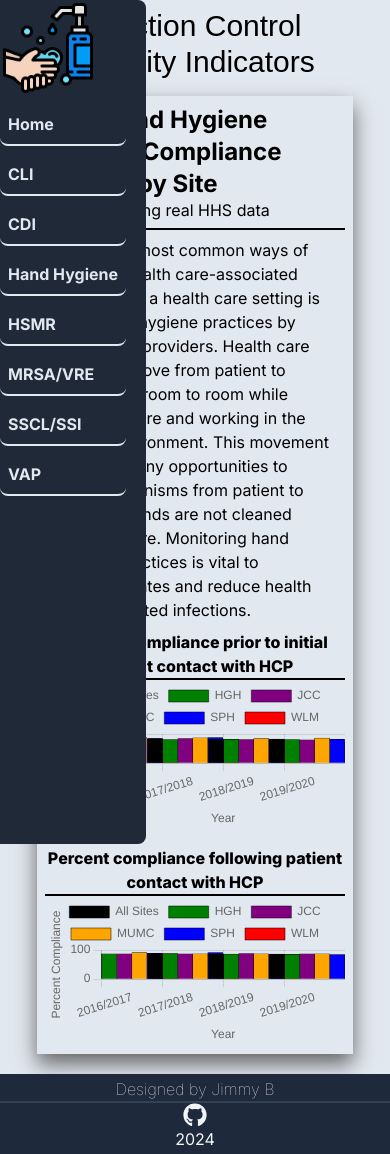
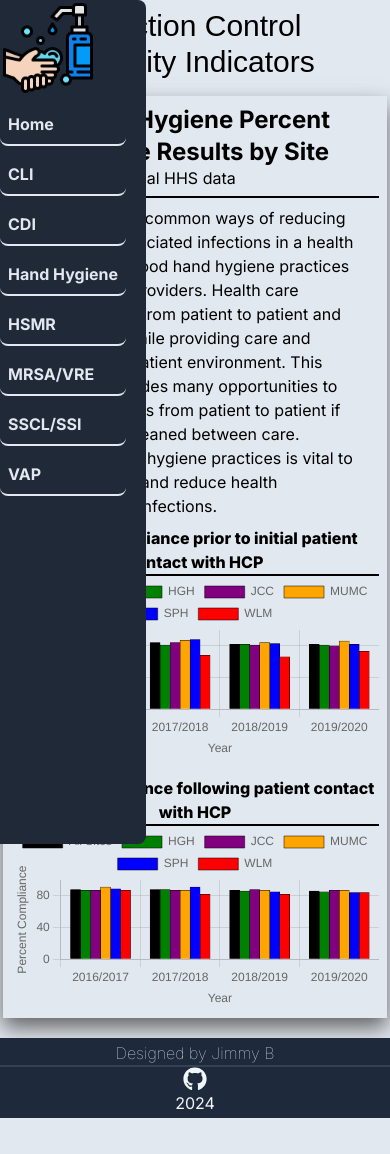
Before and after one commit to jimmybcoding/infection-control, a Next.js app: page /Hand in a window 390 px wide. After the commit the page ends 1118 px from the top, so only its background shows below. Built offline with nearby package versions, Linux system fonts and the light colour scheme; a web font is replaced by a local one.

Commit message:
make chart readable on mobile

```diff
--- a/src/app/Hand/page.tsx
+++ b/src/app/Hand/page.tsx
@@ -6,7 +6,7 @@ Chart.register(CategoryScale);
 
 const Hand: React.FC  = () => {
   return (
-    <div className='mx-auto p-2 w-4/5 min-w-min shadow-custom'>
+    <div className='mx-auto p-2 w-4/5 min-w-96 shadow-custom'>
       <p className='font-bold text-2xl'>
         HHS Hand Hygiene Percent Compliance Results by Site
       </p>
@@ -31,7 +31,7 @@ const Hand: React.FC  = () => {
           {
           label:"All Sites",
           pointStyle: 'rectRounded',
-          barThickness: 15,
+          barThickness: 10,
           data: [79,84,82,82],
           backgroundColor: ["black","black","black","black"],
           borderColor: ["black","black","black","black"],
@@ -40,7 +40,7 @@ const Hand: React.FC  = () => {
           {
             label:"HGH",
             pointStyle: 'rectRounded',
-            barThickness: 15,
+            barThickness: 10,
             data: [76,81,82,81],
             backgroundColor: ["green","green","green","green"],
             borderColor: ["black","black","black","black"],
@@ -49,7 +49,7 @@ const Hand: React.FC  = () => {
           {
             label:"JCC",
             pointStyle: 'rectRounded',
-            barThickness: 15,
+            barThickness: 10,
             data: [75,84,81,80],
             backgroundColor: ["purple","purple","purple","purple"],
             borderColor: ["black","black","black","black"],
@@ -58,7 +58,7 @@ const Hand: React.FC  = () => {
           {
             label:"MUMC",
             pointStyle: 'rectRounded',
-            barThickness: 15,
+            barThickness: 10,
             data: [88,87,84,86],
             backgroundColor: ["orange","orange","orange","orange"],
             borderColor: ["black","black","black","black"],
@@ -67,7 +67,7 @@ const Hand: React.FC  = () => {
           {
             label:"SPH",
             pointStyle: 'rectRounded',
-            barThickness: 15,
+            barThickness: 10,
             data: [84,88,83,82],
             backgroundColor: ["blue","blue","blue","blue"],
             borderColor: ["black","black","black","black"],
@@ -76,7 +76,7 @@ const Hand: React.FC  = () => {
           {
             label:"WLM",
             pointStyle: 'rectRounded',
-            barThickness: 15,
+            barThickness: 10,
             data: [71,68,66,73],
             backgroundColor: ["red","red","red","red"],
             borderColor: ["black","black","black","black"],
@@ -115,7 +115,7 @@ const Hand: React.FC  = () => {
           {
           label:"All Sites",
           pointStyle: 'rectRounded',
-          barThickness: 15,
+          barThickness: 10,
           data: [88,88,87,86],
           backgroundColor: ["black","black","black","black"],
           borderColor: ["black","black","black","black"],
@@ -124,7 +124,7 @@ const Hand: React.FC  = () => {
           {
             label:"HGH",
             pointStyle: 'rectRounded',
-            barThickness: 15,
+            barThickness: 10,
             data: [87,88,86,85],
             backgroundColor: ["green","green","green","green"],
             borderColor: ["black","black","black","black"],
@@ -133,7 +133,7 @@ const Hand: React.FC  = () => {
           {
             label:"JCC",
             pointStyle: 'rectRounded',
-            barThickness: 15,
+            barThickness: 10,
             data: [87,87,88,87],
             backgroundColor: ["purple","purple","purple","purple"],
             borderColor: ["black","black","black","black"],
@@ -142,7 +142,7 @@ const Hand: React.FC  = () => {
           {
             label:"MUMC",
             pointStyle: 'rectRounded',
-            barThickness: 15,
+            barThickness: 10,
             data: [91,87,87,87],
             backgroundColor: ["orange","orange","orange","orange"],
             borderColor: ["black","black","black","black"],
@@ -151,7 +151,7 @@ const Hand: React.FC  = () => {
           {
             label:"SPH",
             pointStyle: 'rectRounded',
-            barThickness: 15,
+            barThickness: 10,
             data: [89,91,85,84],
             backgroundColor: ["blue","blue","blue","blue"],
             borderColor: ["black","black","black","black"],
@@ -160,7 +160,7 @@ const Hand: React.FC  = () => {
           {
             label:"WLM",
             pointStyle: 'rectRounded',
-            barThickness: 15,
+            barThickness: 10,
             data: [87,82,82,84],
             backgroundColor: ["red","red","red","red"],
             borderColor: ["black","black","black","black"],
```
